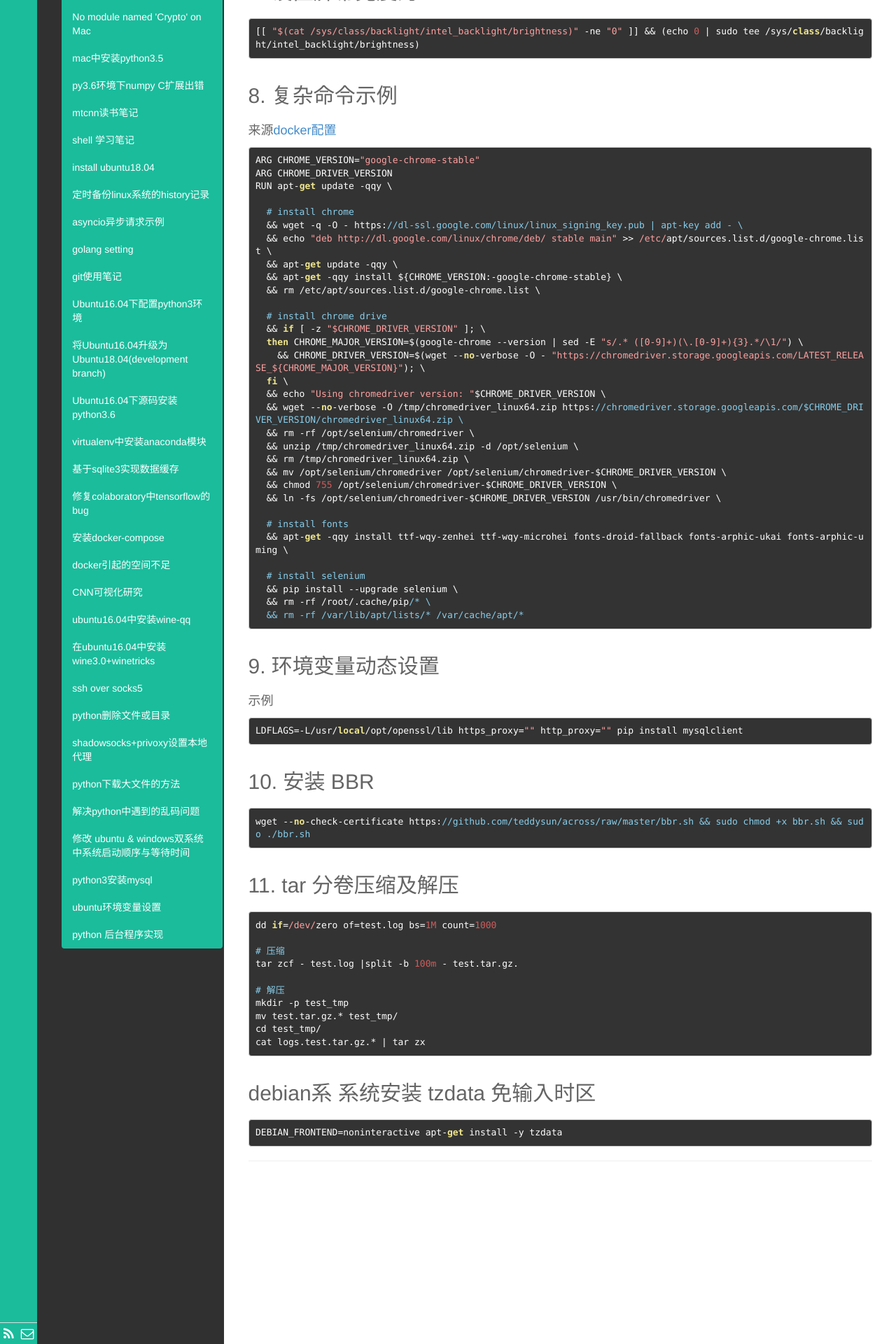
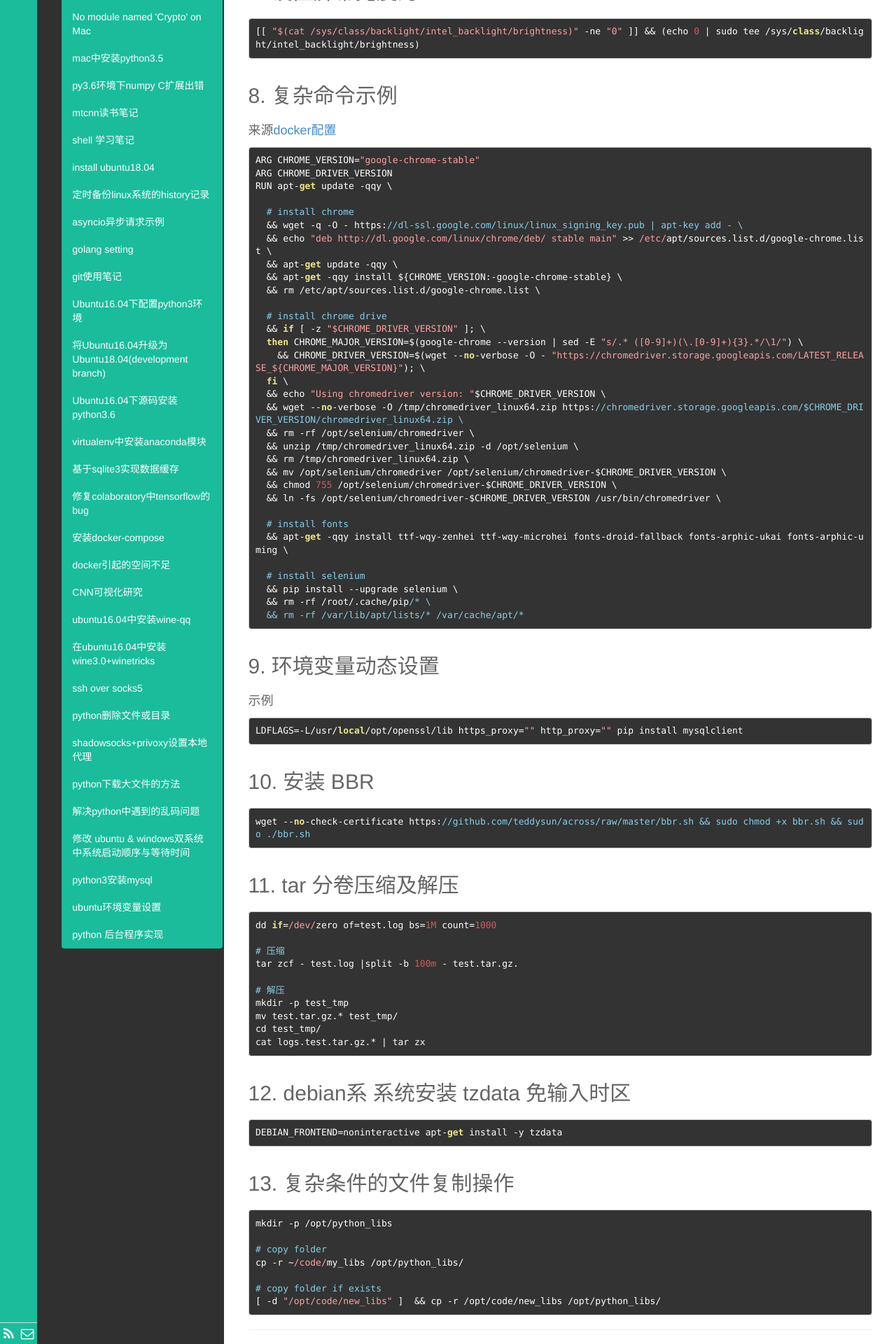
Before and after one commit to fengrk/frkhit.github.io, a Jekyll site: the page built from _posts/blog/2018-11-27-shell_learning_note.md, in a window 1280 px wide. Shown: the part 1480-3400 px from the top of the page at 70% size. Built offline with Jekyll 4.4.1, drawn with Linux system fonts in a browser that asks for light colours.

Commit message:
update: shell learning note

````diff
--- a/_posts/blog/2018-11-27-shell_learning_note.md
+++ b/_posts/blog/2018-11-27-shell_learning_note.md
@@ -143,8 +143,21 @@ cat logs.test.tar.gz.* | tar zx
 
 ```
 
-## debian系 系统安装 tzdata 免输入时区
+## 12. debian系 系统安装 tzdata 免输入时区
 
 ```
 DEBIAN_FRONTEND=noninteractive apt-get install -y tzdata
 ```
+
+## 13. 复杂条件的文件复制操作
+
+```
+mkdir -p /opt/python_libs
+
+# copy folder
+cp -r ~/code/my_libs /opt/python_libs/
+
+# copy folder if exists
+[ -d "/opt/code/new_libs" ]  && cp -r /opt/code/new_libs /opt/python_libs/
+
+```
````
